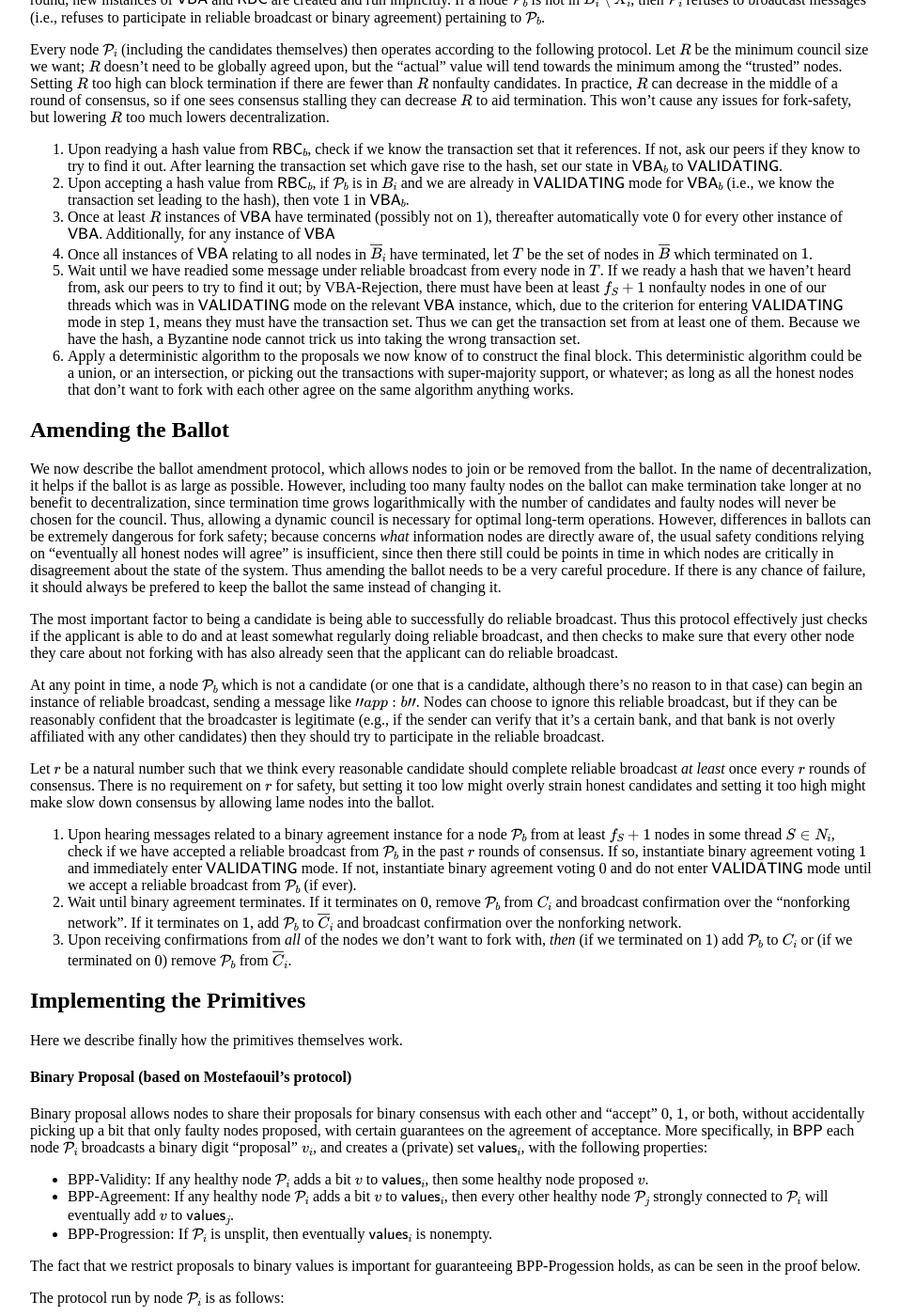
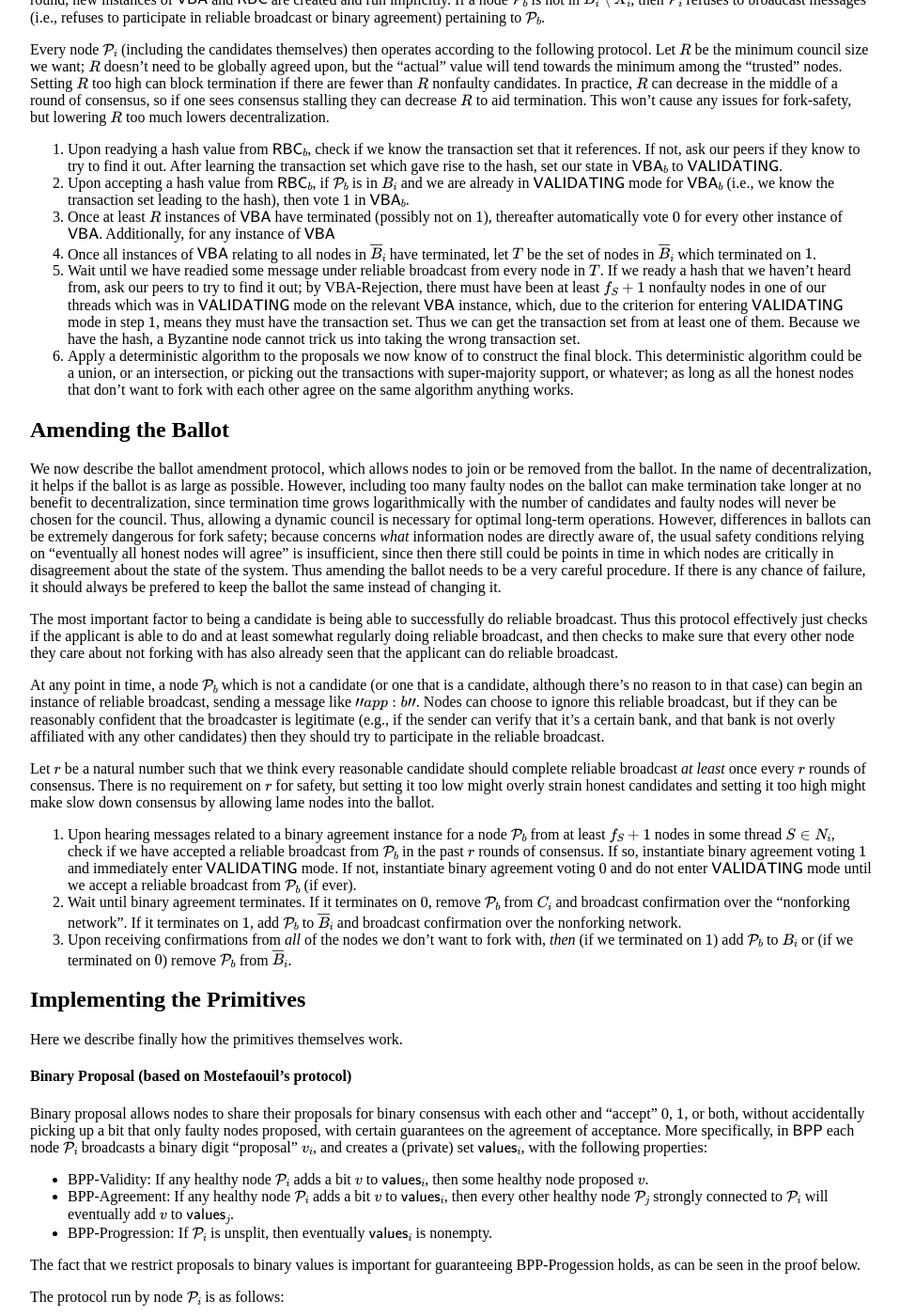
Before and after one commit to ChronusZ/chronusz.github.io, a Jekyll site: the page built from _posts/2017-07-20-parliamentary-consensus-ii.md, in a window 1280 px wide and 1400 px high, scrolled down 1600 px. Shown: the whole window at 94% size, without its empty margins (160-1118 px from the left). Built offline with Jekyll 4.4.1, drawn with Linux system fonts in a browser that asks for light colours; formulas are drawn with MathJax 3.

```diff
--- a/_posts/2017-07-20-parliamentary-consensus-ii.md
+++ b/_posts/2017-07-20-parliamentary-consensus-ii.md
@@ -57,7 +57,7 @@ Every node $$\mathcal{P}_i$$ (including the candidates themselves) then operates
 1. Upon readying a hash value from $$\mathsf{RBC}_b$$, check if we know the transaction set that it references. If not, ask our peers if they know to try to find it out. After learning the transaction set which gave rise to the hash, set our state in $$\mathsf{VBA}_b$$ to $$\mathsf{VALIDATING}$$.
 2. Upon accepting a hash value from $$\mathsf{RBC}_b$$, if $$\mathcal{P}_b$$ is in $$B_i$$ and we are already in $$\mathsf{VALIDATING}$$ mode for $$\mathsf{VBA}_b$$ (i.e., we know the transaction set leading to the hash), then vote $$1$$ in $$\mathsf{VBA}_b$$.
 2. Once at least $$R$$ instances of $$\mathsf{VBA}$$ have terminated (possibly not on $$1$$), thereafter automatically vote $$0$$ for every other instance of $$\mathsf{VBA}$$. Additionally, for any instance of $$\mathsf{VBA}$$
-3. Once all instances of $$\mathsf{VBA}$$ relating to all nodes in $$\overline{B}_i$$ have terminated, let $$T$$ be the set of nodes in $$\overline{B}$$ which terminated on $$1$$.
+3. Once all instances of $$\mathsf{VBA}$$ relating to all nodes in $$\overline{B}_i$$ have terminated, let $$T$$ be the set of nodes in $$\overline{B}_i$$ which terminated on $$1$$.
 4. Wait until we have readied some message under reliable broadcast from every node in $$T$$. If we ready a hash that we haven't heard from, ask our peers to try to find it out; by VBA-Rejection, there must have been at least $$f_S+1$$ nonfaulty nodes in one of our threads which was in $$\mathsf{VALIDATING}$$ mode on the relevant $$\mathsf{VBA}$$ instance, which, due to the criterion for entering $$\mathsf{VALIDATING}$$ mode in step $$1$$, means they must have the transaction set. Thus we can get the transaction set from at least one of them. Because we have the hash, a Byzantine node cannot trick us into taking the wrong transaction set.
 5. Apply a deterministic algorithm to the proposals we now know of to construct the final block. This deterministic algorithm could be a union, or an intersection, or picking out the transactions with super-majority support, or whatever; as long as all the honest nodes that don't want to fork with each other agree on the same algorithm anything works.
 
@@ -74,8 +74,8 @@ Let $$r$$ be a natural number such that we think every reasonable candidate shou
 
 
 1. Upon hearing messages related to a binary agreement instance for a node $$\mathcal{P}_b$$ from at least $$f_S+1$$ nodes in some thread $$S\in N_i$$, check if we have accepted a reliable broadcast from $$\mathcal{P}_b$$ in the past $$r$$ rounds of consensus. If so, instantiate binary agreement voting $$1$$ and immediately enter $$\mathsf{VALIDATING}$$ mode. If not, instantiate binary agreement voting $$0$$ and do not enter $$\mathsf{VALIDATING}$$ mode until we accept a reliable broadcast from $$\mathcal{P}_b$$ (if ever).
-2. Wait until binary agreement terminates. If it terminates on $$0$$, remove $$\mathcal{P}_b$$ from $$C_i$$ and broadcast confirmation over the "nonforking network". If it terminates on $$1$$, add $$\mathcal{P}_b$$ to $$\overline{C}_i$$ and broadcast confirmation over the nonforking network.
-3. Upon receiving confirmations from *all* of the nodes we don't want to fork with, *then* (if we terminated on $$1$$) add $$\mathcal{P}_b$$ to $$C_i$$ or (if we terminated on $$0$$) remove $$\mathcal{P}_b$$ from $$\overline{C}_i$$.
+2. Wait until binary agreement terminates. If it terminates on $$0$$, remove $$\mathcal{P}_b$$ from $$C_i$$ and broadcast confirmation over the "nonforking network". If it terminates on $$1$$, add $$\mathcal{P}_b$$ to $$\overline{B}_i$$ and broadcast confirmation over the nonforking network.
+3. Upon receiving confirmations from *all* of the nodes we don't want to fork with, *then* (if we terminated on $$1$$) add $$\mathcal{P}_b$$ to $$B_i$$ or (if we terminated on $$0$$) remove $$\mathcal{P}_b$$ from $$\overline{B}_i$$.
 
 
 ## Implementing the Primitives
```
